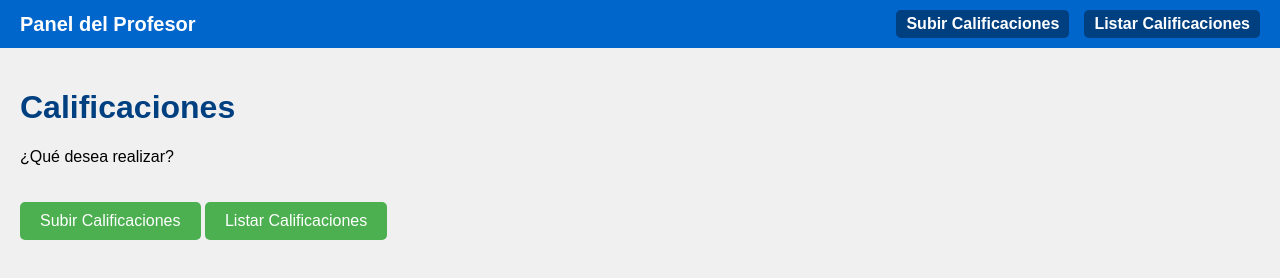
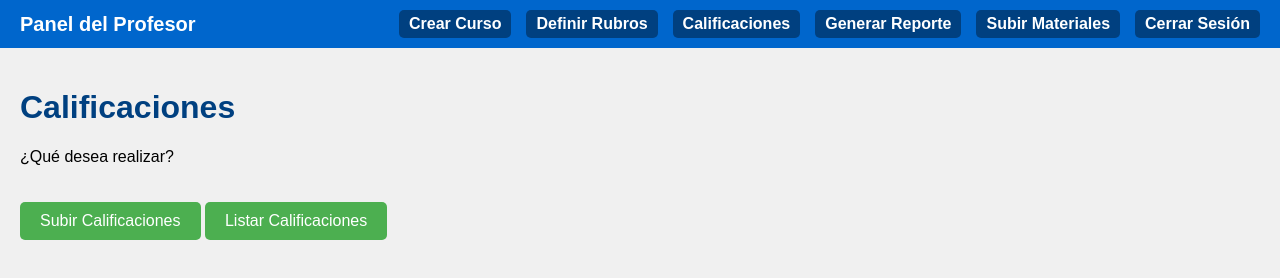
Before and after one commit to KRYSTOPHER1808/mi-pagina, a plain HTML site: page calificaciones.html in a window 1280 px wide. Drawn offline with Linux system fonts and the light colour scheme.

Commit message:
Actualización de archivos HTML

```diff
--- a/calificaciones.html
+++ b/calificaciones.html
@@ -152,8 +152,12 @@
     <header>
         <a href="index_profesor.html">Panel del Profesor</a>
         <nav>
-            <a href="#" id="subirCalificacionesBtn">Subir Calificaciones</a>
-            <a href="#" id="listarCalificacionesBtn">Listar Calificaciones</a>
+            <a href="crear_curso.html">Crear Curso</a>
+            <a href="definir_rubros.html">Definir Rubros</a>
+            <a href="calificaciones.html">Calificaciones</a>
+            <a href="generar_reporte.html">Generar Reporte</a>
+            <a href="subir_materiales.html">Subir Materiales</a>
+            <a href="login.html" class="logout">Cerrar Sesión</a>
         </nav>
     </header>
     <div class="container">
```
